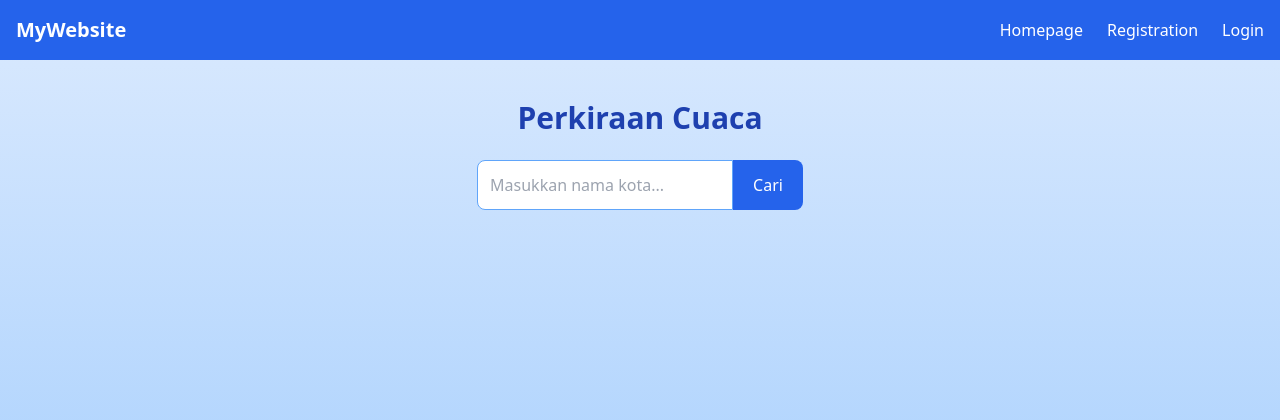
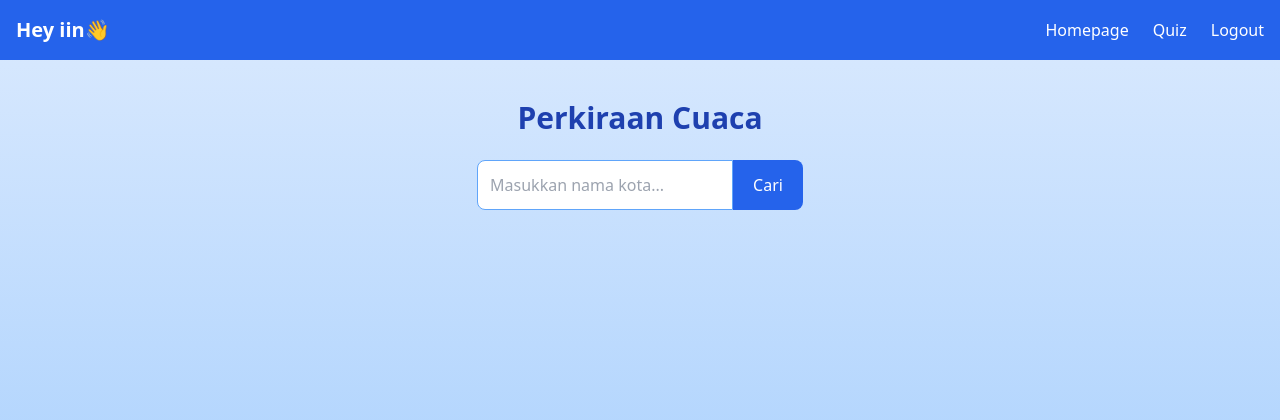
Before and after one commit to ainunnfh/kodland_python, a Flask app: page / in a window 1280 px wide. Shown: the top 420 px of the page. Run offline with Flask 3, Linux system fonts and the light colour scheme; a user stored in the database is signed in; parts of the project's set-up code (start-up, migrations or seed data) failed here and were passed over; some libraries are stand-ins or nearby versions.

Commit message:
fix header

```diff
--- a/templates/header.html
+++ b/templates/header.html
@@ -1,21 +1,32 @@
 <header class="bg-blue-600 text-white p-4">
   <div class="container mx-auto flex justify-between items-center">
-    <!-- Logo / Brand -->
-    <div class="text-xl font-bold">
-      MyWebsite
-    </div>
+    <!-- Logo -->
+    <div class="text-xl font-bold">Hey {{ session['user'] }}👋</div>
 
     <!-- Navigation Menu -->
     <nav>
       <ul class="flex space-x-6">
-        <li><a href="{{ url_for('index') }}" class="hover:underline">Homepage</a></li>
+        <!-- Selalu tampil -->
+        <li>
+          <a href="{{ url_for('index') }}" class="hover:underline">Homepage</a>
+        </li>
 
-        {% if not user_logged_in %}
-          <li><a href="{{ url_for('register') }}" class="hover:underline">Registration</a></li>
-          <li><a href="{{ url_for('login') }}" class="hover:underline">Login</a></li>
+        <!-- Jika belum login -->
+        {% if not session.get('user') %}
+          <li>
+            <a href="{{ url_for('register') }}" class="hover:underline">Registration</a>
+          </li>
+          <li>
+            <a href="{{ url_for('login') }}" class="hover:underline">Login</a>
+          </li>
         {% else %}
-          <li><a href="{{ url_for('quiz') }}" class="hover:underline">Quiz</a></li>
-          <li><a href="{{ url_for('logout') }}" class="hover:underline">Logout</a></li>
+        <!-- Jika sudah login -->
+          <li>
+            <a href="{{ url_for('quiz') }}" class="hover:underline">Quiz</a>
+          </li>
+          <li>
+            <a href="{{ url_for('logout') }}" class="hover:underline">Logout</a>
+          </li>
         {% endif %}
       </ul>
     </nav>
```
